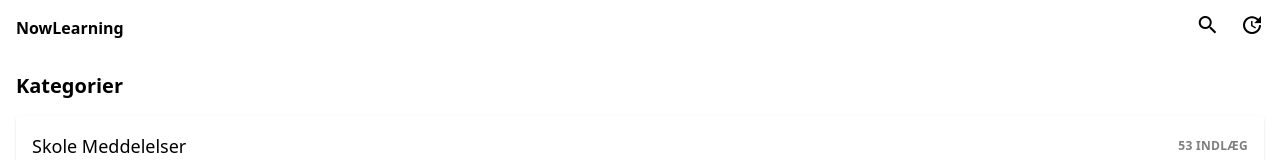
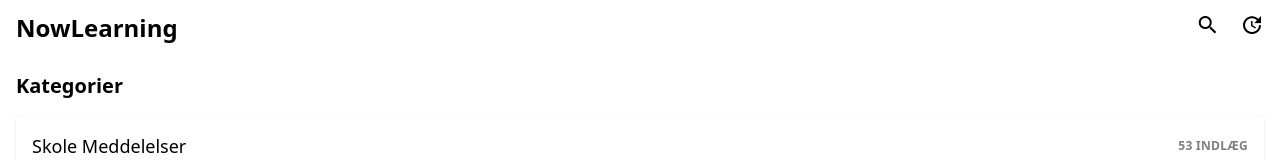
Before and after one commit to CRPE44102/project-four, a website: page src/index.html in a window 1280 px wide. Shown: the top 160 px of the page. Drawn offline with Linux system fonts and the light colour scheme.

Commit message:
modify header sizing for improved readability

```diff
--- a/src/index.html
+++ b/src/index.html
@@ -12,7 +12,7 @@
 </head>
 <body>
     <header class="h-14 p-4 flex justify-between items-center">
-        <h1 class="font-semibold">NowLearning</h1>
+        <h1 class="text-2xl font-semibold">NowLearning</h1>
 
         <div>
             <span class="material-icons mr-4 cursor-pointer">search</span>
```
Also changed, not shown: src/styles/main.css.
